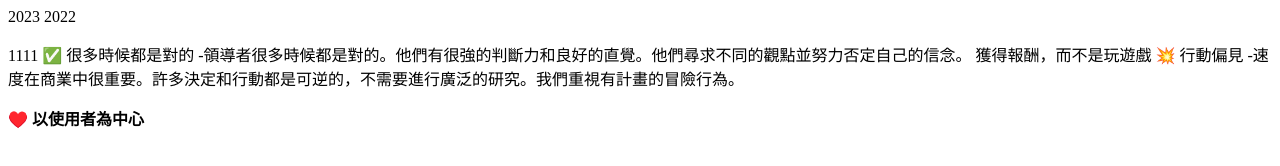
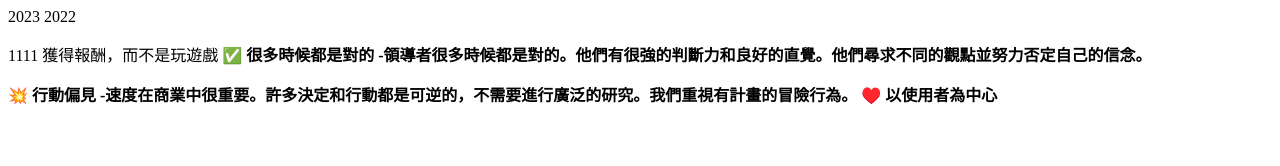
Before and after one commit to pann710/20231209, a plain HTML site: page index.html in a window 1280 px wide. Drawn offline with Linux system fonts and the light colour scheme.

Commit message:
Update index.html

```diff
--- a/index.html
+++ b/index.html
@@ -6,14 +6,14 @@
 
   <p>1111
 
-  ✅ 很多時候都是對的 -領導者很多時候都是對的。他們有很強的判斷力和良好的直覺。他們尋求不同的觀點並努力否定自己的信念。
 
   獲得報酬，而不是玩遊戲
 
-    💥 行動偏見 -速度在商業中很重要。許多決定和行動都是可逆的，不需要進行廣泛的研究。我們重視有計畫的冒險行為。
+    <strong> ✅ 很多時候都是對的 -領導者很多時候都是對的。他們有很強的判斷力和良好的直覺。他們尋求不同的觀點並努力否定自己的信念。
+   </strong>
 
   </p>
-
+  <strong> 💥 行動偏見 -速度在商業中很重要。許多決定和行動都是可逆的，不需要進行廣泛的研究。我們重視有計畫的冒險行為。 </strong>
   <strong>♥️ 以使用者為中心</strong>
 
 
```
